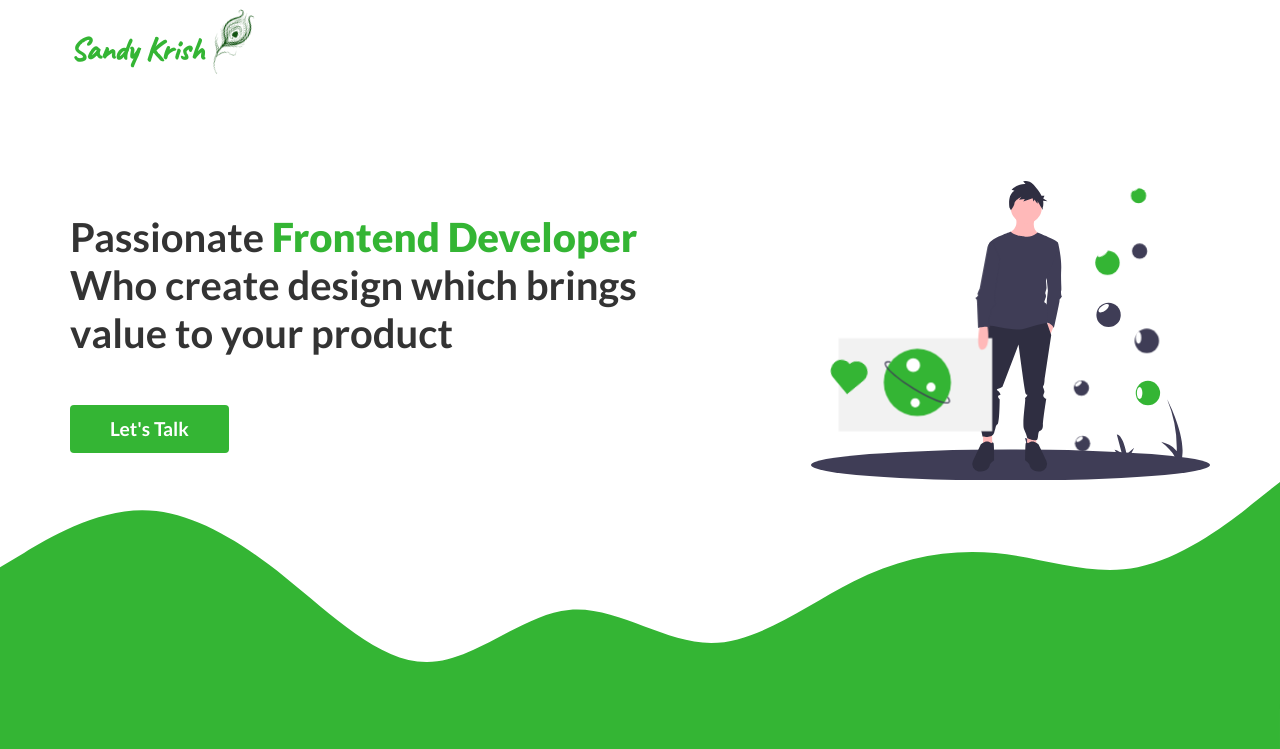
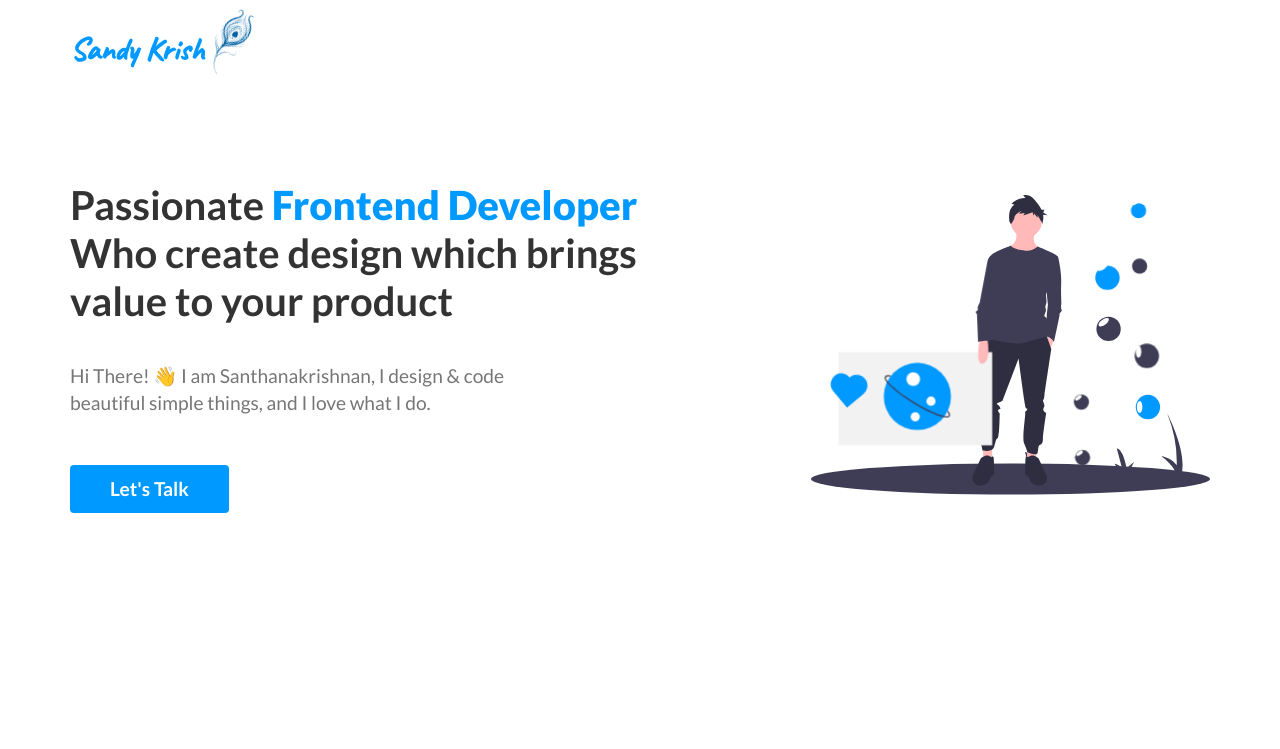
Before and after one commit to santhanakrishnanstark/my-portfolio, a React (Create React App) app: page / in a window 1280 px wide. Shown: the top 749 px of the page. Built offline with nearby package versions, Linux system fonts and the light colour scheme.

Commit message:
theme changed

```diff
--- a/src/App.css
+++ b/src/App.css
@@ -4,7 +4,13 @@
 :root {
   /* --primary-bg-color: #187ac3; */
   /* --primary-bg-color: #f4ee98; */
-  --primary-bg-color: #34b534;
+  /* --primary-bg-color: #34b534; */
+  --primary-bg-color: #0099ff;
+  --secondary-text-color: #767676;
+  --text-white: #fff;
+
+  --font-primary: 'Lato', sans-serif;
+  --font-cursive: 'Caveat', cursive;
 }
 
 .container {
@@ -26,6 +32,7 @@
 
 body, p {
   color: #333;
+  font-family: var(--font-primary);
 }
 a {
   text-decoration: none;
@@ -35,18 +42,18 @@ button {
 }
 /* font css */
 .ff-caveat {
-  font-family: 'Caveat', cursive;
+  font-family: var(--font-cursive);
 }
 .ff-lato-bold {
-  font-family: 'Lato', sans-serif;
+  font-family: var(--font-primary);
   font-weight: 700;
 }
 .ff-lato-regular {
-  font-family: 'Lato', sans-serif;
+  font-family: var(--font-primary);
   font-weight: 400;
 }
 .ff-lato-black {
-  font-family: 'Lato', sans-serif;
+  font-family: var(--font-primary);
   font-weight: 900;
 }
 .fs-2 {
@@ -59,6 +66,9 @@ button {
 /* text css */
 .text-primary {
   color: var(--primary-bg-color);
+}
+.text-secondary {
+  color: var(--secondary-text-color);
 }
 .text-white {
   color: #fff;
@@ -75,6 +85,7 @@ button {
 }
 .primary-btn {
   background-color: var(--primary-bg-color);
+  color: var(--text-white);
 }
 .primary-btn:hover,
 .primary-btn:focus {
--- a/src/Components/Header/Header.css
+++ b/src/Components/Header/Header.css
@@ -12,7 +12,8 @@
     transform: translate(0%, 0%);
 }
 .brand svg * {
-    fill: #135313;
+    fill: var(--primary-bg-color);
+    filter: brightness(0.8);
 }
 
 @keyframes feather-scale {
--- a/src/Components/HeroSection/HeroSection.css
+++ b/src/Components/HeroSection/HeroSection.css
@@ -1,3 +1,7 @@
+.hero-section .left * {
+    opacity: 0;
+    animation: fadeIn 800ms 1s linear forwards;
+}
 .hero-section h1 {
     line-height: 1.2;
     margin: 0px;
@@ -14,6 +18,17 @@
 .hero-section .primary-btn {
     display: inline-block;
     margin-top: 3rem;
+
+    animation-delay: 2s;
+}
+.hero-section .description {
+    line-height: 1.4;
+    font-size: 1.2em;
+    max-width: 75%;
+    margin-top: 2em;
+    margin-bottom: 0px;
+
+    animation-delay: 1.5s;
 }
 
 /* from ipad */
@@ -58,14 +73,14 @@
         font-size: 2.5em;
         max-width: 705px;
     }
-    .hero-section div.wave {
+    /* .hero-section div.wave {
         margin-top: -7%;
         position: relative;
         z-index: -1;
     }
     .hero-section + section {
         padding-top: 16rem;
-    }
+    } */
 }
 
 @media (min-width: 1400px) {
@@ -74,3 +89,9 @@
         max-width: 705px;
     }
 }
+
+@keyframes fadeIn {
+    100% {
+        opacity: 1;
+    }
+}
--- a/src/Components/HeroSection/HeroSection.jsx
+++ b/src/Components/HeroSection/HeroSection.jsx
@@ -1,5 +1,4 @@
 import InspirationLogo from "../Svgs/InspirationLogo/InspirationLogo";
-import Wave from "../Svgs/Wave/Wave";
 import "./HeroSection.css";
 
 const HeroSection = () => {
@@ -7,11 +6,15 @@ const HeroSection = () => {
     <section className="hero-section">
       <div className="container">
         <div className="row">
-          <div className="col">
+          <div className="col left">
             <h1 className="ff-lato-bold">
               Passionate <strong>Frontend Developer</strong> Who create design
               which brings value to your product
             </h1>
+            <p className="text-secondary description">
+              Hi There! &#128075; I am Santhanakrishnan, I design & code
+              beautiful simple things, and I love what I do.
+            </p>
             <a
               className="btn primary-btn btn-cta text-white"
               href="https://www.linkedin.com/in/santhanakrishnan96/"
@@ -27,10 +30,6 @@ const HeroSection = () => {
           </div>
         </div>
       </div>
-      <div className="wave">
-        <Wave className="invert" />
-        <Wave className="normal" />
-      </div>
     </section>
   );
 };
--- a/src/Components/Svgs/Wave/Wave.css
+++ /dev/null
@@ -1,9 +0,0 @@
-svg.invert {
-    transform: rotate(180deg);
-}
-svg.normal {
-    transform: translateY(-10px);
-}
-.wave * {
-    fill: var(--primary-bg-color);
-}
--- a/src/Components/Svgs/Wave/Wave.jsx
+++ /dev/null
@@ -1,15 +0,0 @@
-import "./Wave.css";
-
-const Wave = ({ className }) => {
-  return (
-    <svg viewBox="0 0 1440 320" className={"wave " + className}>
-      <path
-        fill="#0099ff"
-        fillOpacity="1"
-        d="M0,256L26.7,234.7C53.3,213,107,171,160,160C213.3,149,267,171,320,176C373.3,181,427,171,480,144C533.3,117,587,75,640,74.7C693.3,75,747,117,800,112C853.3,107,907,53,960,53.3C1013.3,53,1067,107,1120,149.3C1173.3,192,1227,224,1280,224C1333.3,224,1387,192,1413,176L1440,160L1440,0L1413.3,0C1386.7,0,1333,0,1280,0C1226.7,0,1173,0,1120,0C1066.7,0,1013,0,960,0C906.7,0,853,0,800,0C746.7,0,693,0,640,0C586.7,0,533,0,480,0C426.7,0,373,0,320,0C266.7,0,213,0,160,0C106.7,0,53,0,27,0L0,0Z"
-      ></path>
-    </svg>
-  );
-};
-
-export default Wave;
```
